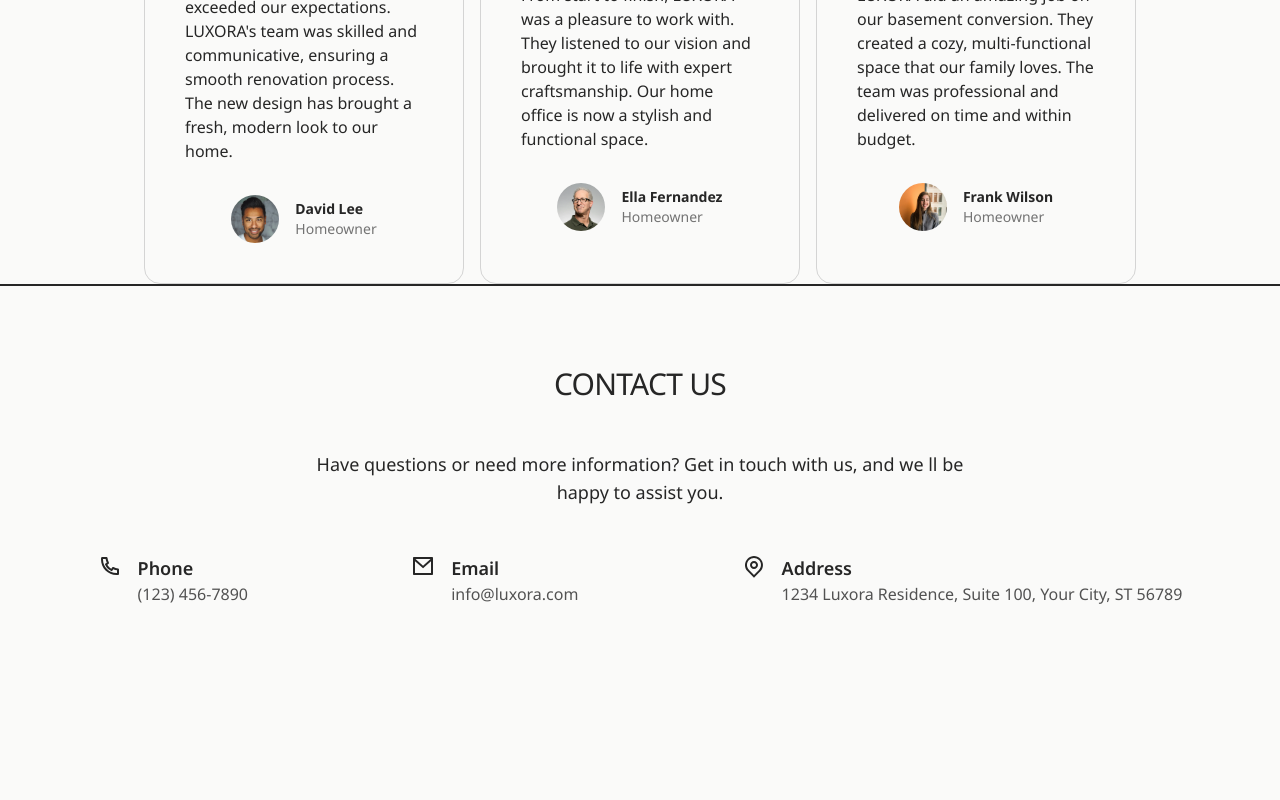
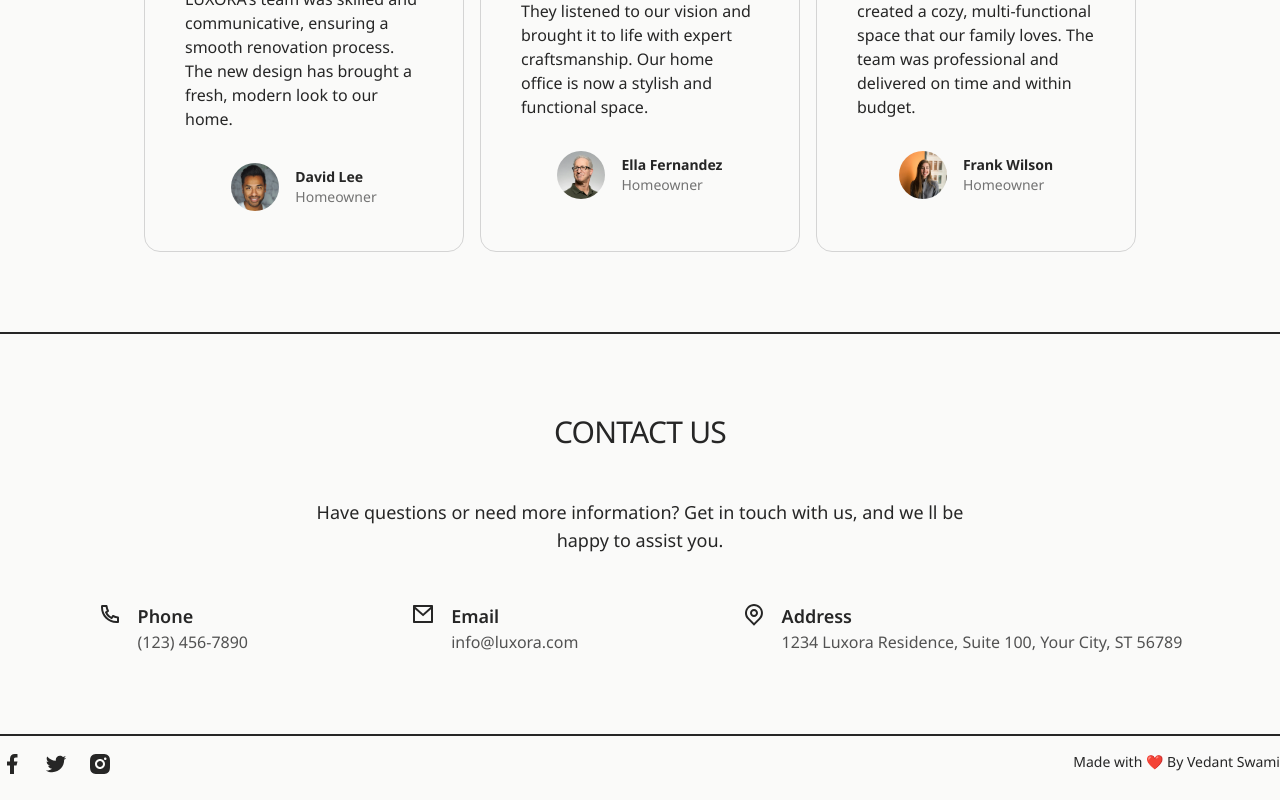
Before and after one commit to Vedu-07/Luxora, a React (Vite) app: page / in a window 1280 px wide. Shown: the part 6974-7774 px from the top of the page. Before the commit the page ends 7660 px from the top, so only its background shows below. Built offline with nearby package versions, Linux system fonts and the light colour scheme.

Commit message:
Footer Added

```diff
--- a/src/App.jsx
+++ b/src/App.jsx
@@ -5,6 +5,7 @@ import Portfolio from "./components/Portfolio"
 import About from "./components/About"
 import Reviews from "./components/Reviews"
 import ContactUs from "./components/ContactUs"
+import Footer from "./components/Footer"
 function App() {
   return (
     <main className='overflow-x-hidden antialiased text-neutral-800 '>
@@ -15,6 +16,7 @@ function App() {
         <About/>
         <Reviews/>
         <ContactUs/>
+        <Footer/>
     </main>
   )
 }
--- a/src/components/ContactUs.jsx
+++ b/src/components/ContactUs.jsx
@@ -3,7 +3,7 @@ import { CONTACT_INFO } from "../constants"
 
 const ContactUs = () => {
     return (
-        <section className="max-w-7xl mx-auto" id="contact">
+        <section className="max-w-7xl mx-auto"  id="contact">
             <div className="my-20">
                 <h2 className="text-xl lg:text-3xl tracking-tight text-center mb-12 uppercase">Contact Us</h2>
                 <p className="max-w-2xl text-lg mb-12 text-center mx-auto">{CONTACT_INFO.text}</p>
--- /dev/null
+++ b/src/components/Footer.jsx
@@ -0,0 +1,39 @@
+import { RiFacebookFill, RiInstagramFill, RiTwitterFill } from "@remixicon/react"
+
+const Footer = () => {
+    return(
+        <footer className="max-w-7xl mx-auto">
+            <div className="flex flex-col md:flex-row justify-between items-center border-t-2 py-4">
+                <div className="flex space-x-6 mb-2 justify-between w-full">
+                    <div className="flex gap-5">
+                    <a href="https://www.facebook.com"
+                    target="_blank"
+                    rel="noopener noreferrer"
+                    aria-label="Visit Out Facebook Page">
+                        <RiFacebookFill/>
+                    </a>
+                    <a href="https://www.x.com"
+                    target="_blank"
+                    rel="noopener noreferrer"
+                    aria-label="Visit Out X Page">
+                        <RiTwitterFill/>
+                    </a>
+                    <a href="https://www.instagram.com"
+                    target="_blank"
+                    rel="noopener noreferrer"
+                    aria-label="Visit Out Instagram Page">
+                        <RiInstagramFill/>
+                    </a>
+                    </div>
+                    <div className="flex">
+                    <p className="text-sm">Made with ❤️ By Vedant Swami</p>
+                    </div>
+
+                </div>
+            </div>
+
+        </footer>
+    )
+}
+
+export default Footer
--- a/src/components/Reviews.jsx
+++ b/src/components/Reviews.jsx
@@ -3,7 +3,7 @@ import { REVIEWS } from "../constants"
 const Reviews = () => {
     return (
         <section className="max-w-7xl mx-auto border-b-2" id="reviews">
-            <div className="mt-28">
+            <div className="mt-20 my-20">
                 <h2 className="text-xl lg:text-3xl tracking-tight text-center uppercase mb-12">
                 Reviews
                 </h2>
```
